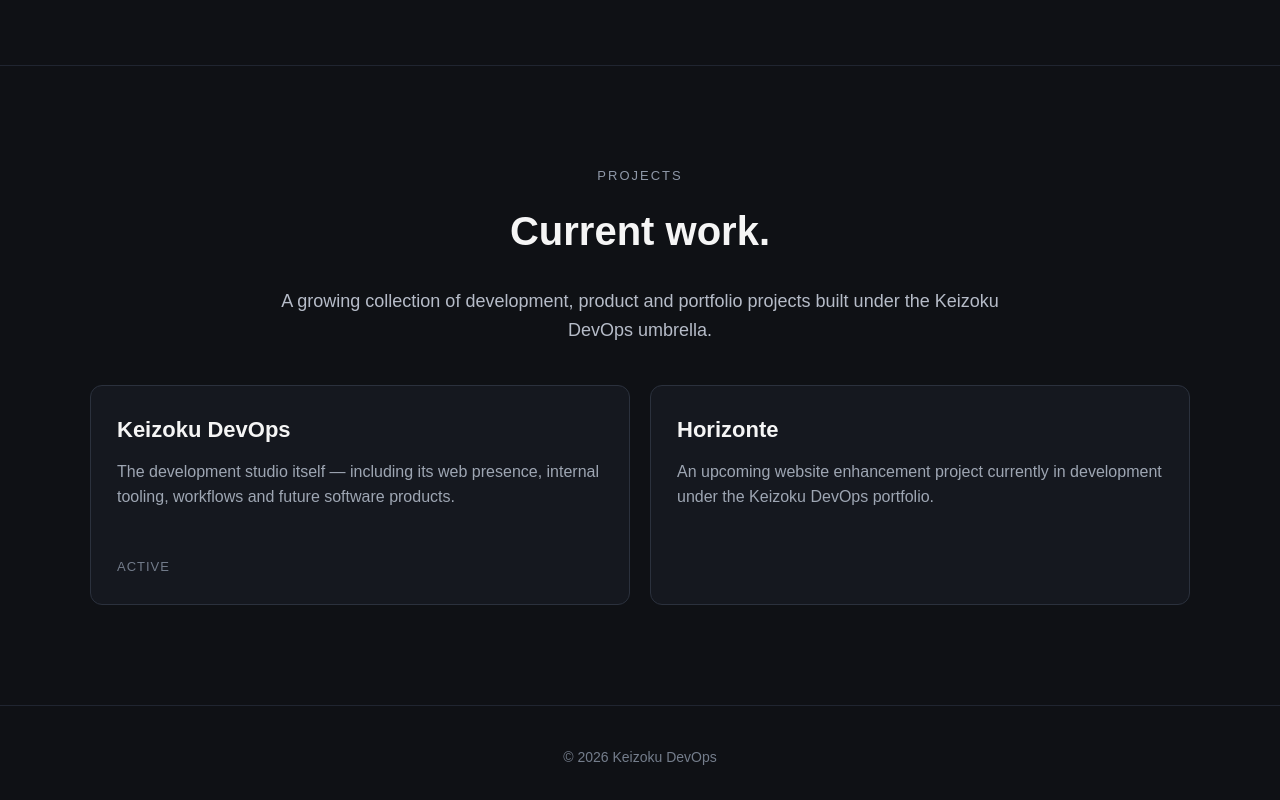
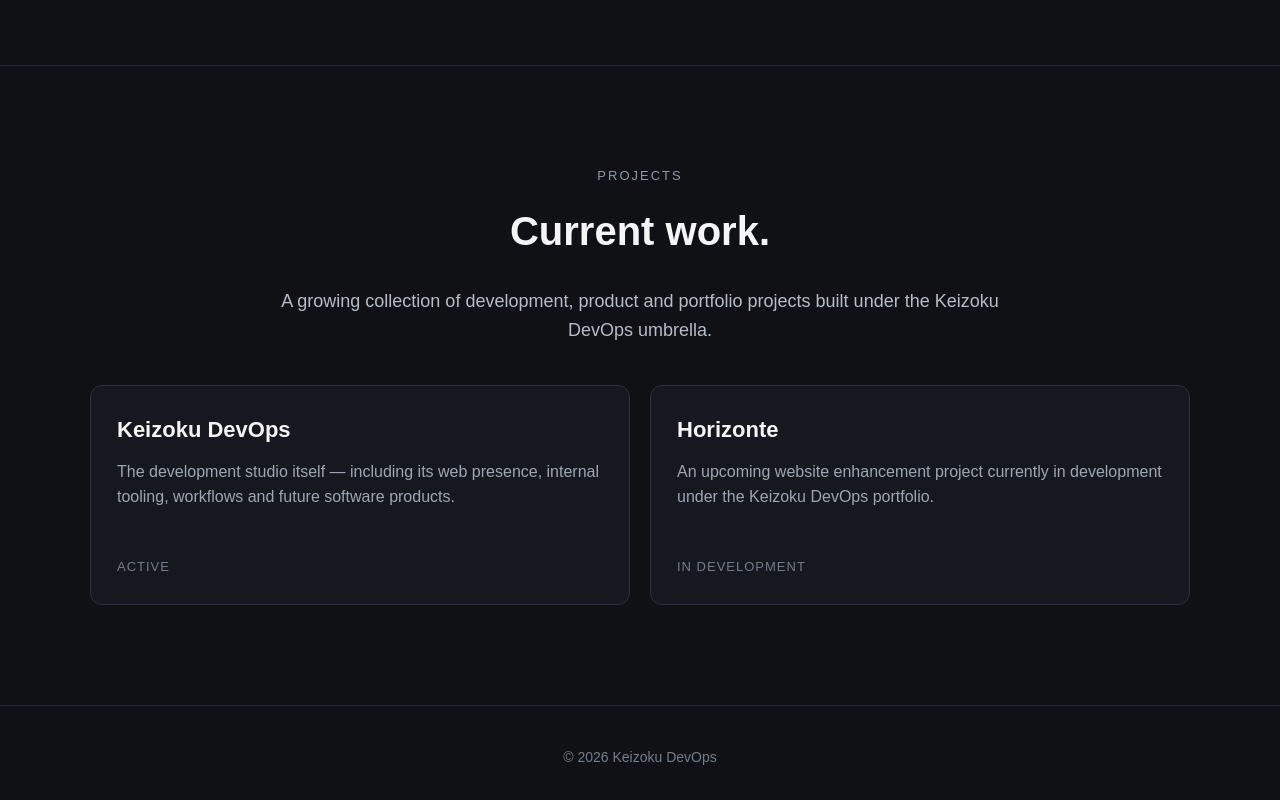
Before and after one commit to marvin-lirio/hello-keizoku, a plain HTML site: page index.html in a window 1280 px wide. Shown: the part 1302-2102 px from the top of the page. Drawn offline with Linux system fonts and the light colour scheme.

Commit message:
devops add back horizonte status

```diff
--- a/index.html
+++ b/index.html
@@ -360,6 +360,11 @@
                             </p>
                         </div>
 
+                        <div class="project-status">
+                            In Development
+                        </div>
+                    </article>
+
                 </div>
 
             </div>
```
